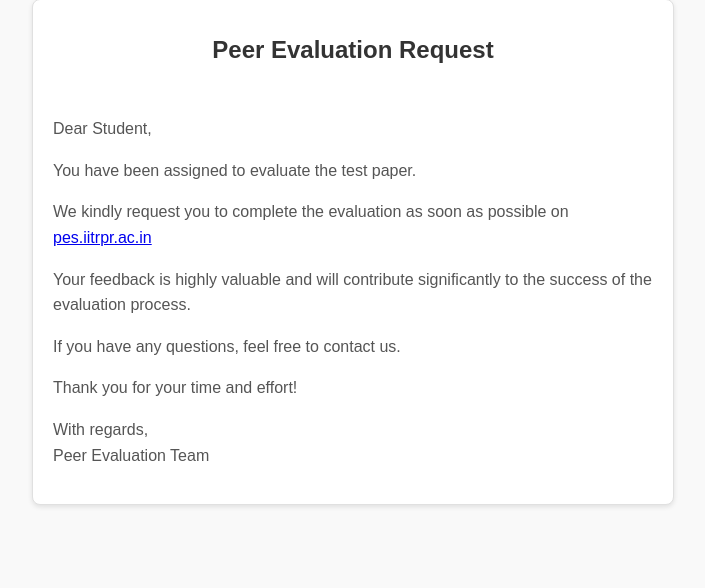
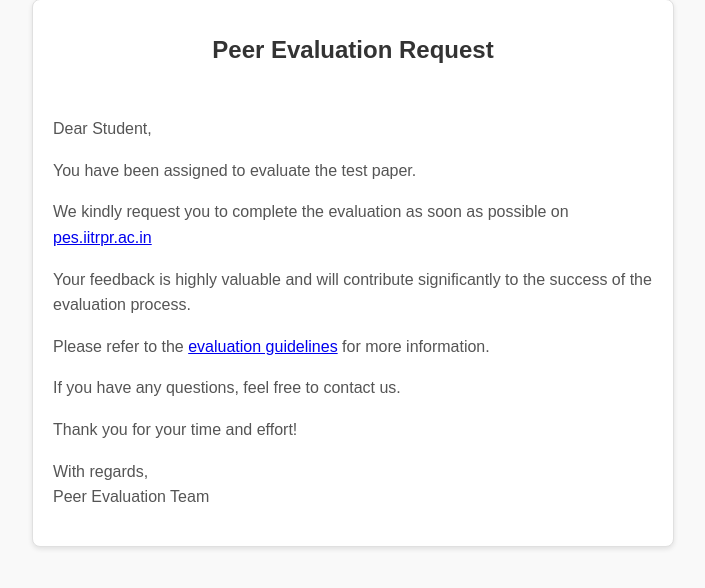
Before and after one commit to ak-1983/V2_Final, a Django app: template app/templates/EvalMailTemplate.html in a window 1280 px wide. Shown: the part 21-609 px from the top of the page, without its empty margins (287-992 px from the left). Run offline with Django 5.2, Linux system fonts and the light colour scheme; the template is opened without the code that fills it, so the values that code supplies are empty.

Commit message:
Drive link added in template

```diff
--- a/app/templates/EvalMailTemplate.html
+++ b/app/templates/EvalMailTemplate.html
@@ -71,6 +71,7 @@
             <p>We kindly request you to complete the evaluation as soon as possible on <a href="https://pes.iitrpr.ac.in">pes.iitrpr.ac.in</a></p>
             <p>Your feedback is highly valuable and will contribute significantly to the success of the evaluation
                 process.</p>
+            <p>Please refer to the <a href="https://drive.google.com/file/d/1LS0FLmoOqRJ8GlLe8KuEurTzdid4HTZY/view?usp=sharing">evaluation guidelines</a> for more information.</p>
             <p>If you have any questions, feel free to contact us.</p>
             <p>Thank you for your time and effort!</p>
             <p>With regards,<br>Peer Evaluation Team</p>
```
